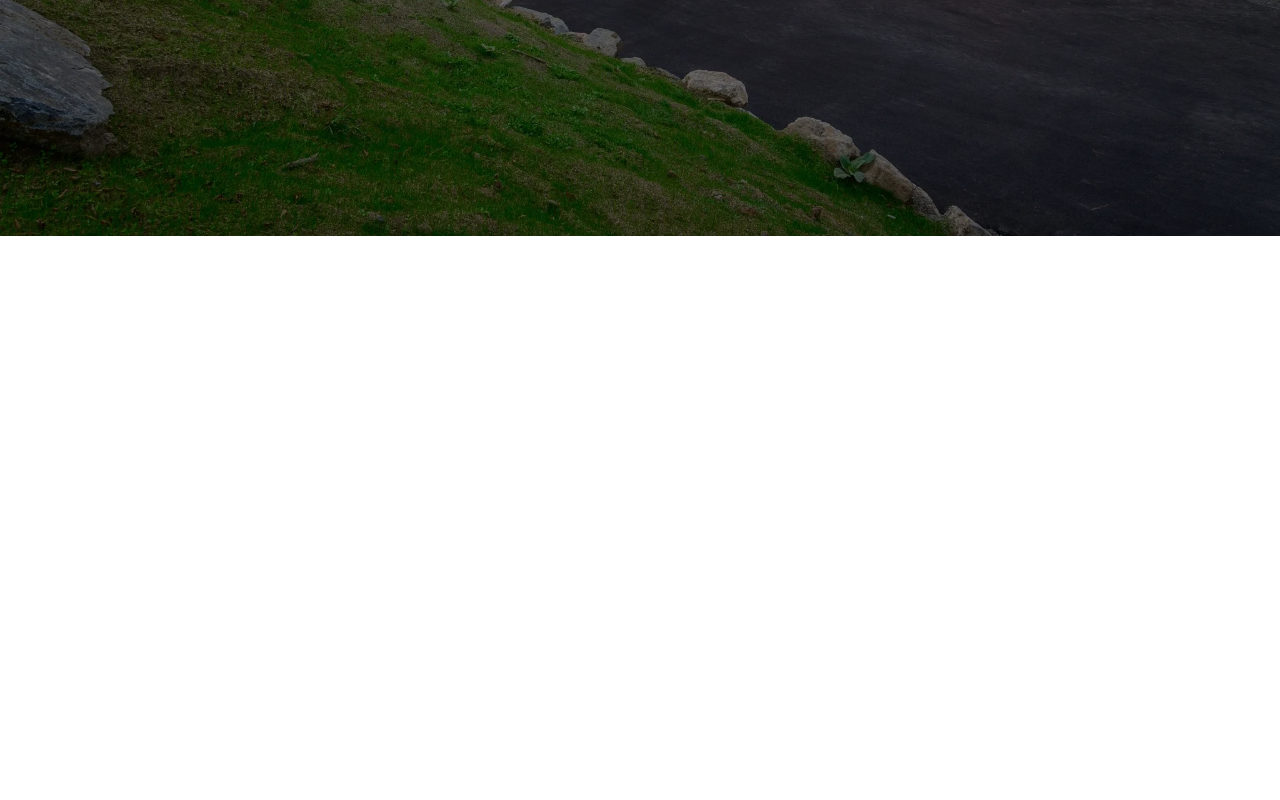
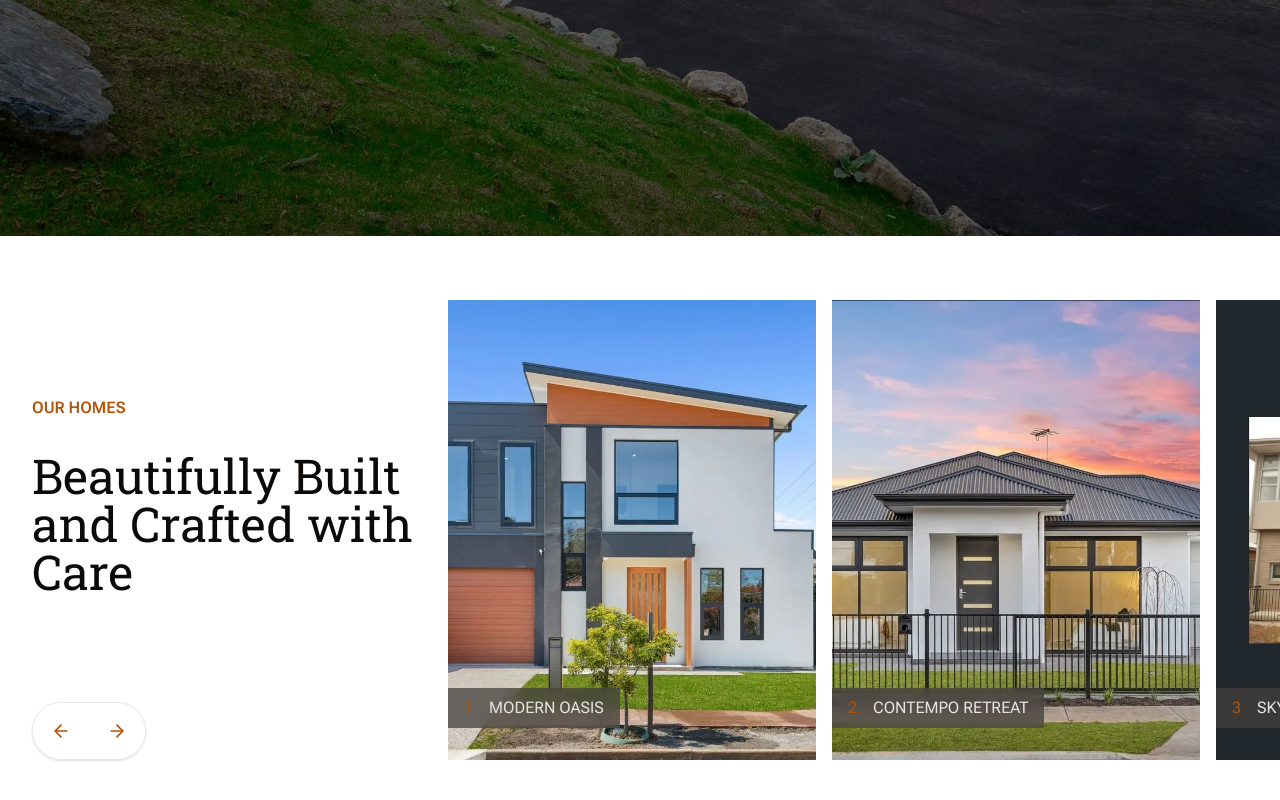
Before and after one commit to forkidd214/tung-homes, a Next.js app: page / in a window 1280 px wide. Shown: the part 564-1364 px from the top of the page. Before the commit the page ends 800 px from the top, so only its background shows below. Built offline with nearby package versions, Linux system fonts and the light colour scheme.

Commit message:
feat: add our-homes section for the home page

```diff
--- /dev/null
+++ b/src/app/_components/our-homes/index.ts
@@ -0,0 +1,3 @@
+import OurHomes from './our-homes'
+
+export default OurHomes
--- /dev/null
+++ b/src/app/_components/our-homes/our-homes.tsx
@@ -0,0 +1,105 @@
+import Image from 'next/image'
+import Link from 'next/link'
+
+import { cn } from '@/lib/utils'
+import { PROJECTS } from '@/data'
+import {
+  Carousel,
+  CarouselContent,
+  CarouselItem,
+  CarouselNext,
+  CarouselPrevious,
+} from '@/components/ui/carousel'
+
+type OurHomesProps = {}
+
+export default function OurHomes({}: OurHomesProps) {
+  return (
+    <section className={cn('relative isolate mx-auto max-w-7xl px-8 py-16')}>
+      {/* Title */}
+      <div className="z-10 mb-16 space-y-8 lg:absolute lg:left-8 lg:top-40 lg:w-[calc(33%-2rem)]">
+        <span className="block font-sans text-base font-semibold uppercase text-accent">
+          our homes
+        </span>
+        <h2 className="font-serif text-3xl lg:text-5xl">
+          Beautifully Built and Crafted with Care
+        </h2>
+      </div>
+
+      {/* Carousel */}
+      <Carousel
+        opts={{
+          align: 'start',
+          loop: true,
+        }}
+        // '50vw' counting scrollbar width leads to horizontal overflow
+        // Solve the issue by adding overflow-x-hidden to body
+        className="mr-[calc(50%-50vw)] flex flex-col items-center gap-16 lg:flex-row-reverse lg:items-end lg:justify-between"
+      >
+        {/* Carousel Content */}
+        <CarouselContent className="w-full lg:basis-2/3">
+          {PROJECTS.map((project, index) => (
+            <CarouselItem key={project.slug} className="basis-5/6 lg:basis-96">
+              <ProjectCard
+                className={'aspect-[4/5]'}
+                href={`/projects/${project.slug}`}
+                title={project.name}
+                index={index + 1}
+              >
+                <Image
+                  src={project.images[0]}
+                  alt={project.images[0].alt}
+                  fill
+                  style={{
+                    objectFit: 'cover',
+                  }}
+                  className="lg:transition lg:duration-200 lg:ease-linear lg:hover:scale-110 lg:hover:duration-1000"
+                />
+              </ProjectCard>
+            </CarouselItem>
+          ))}
+        </CarouselContent>
+
+        {/* Carousel Buttons */}
+        <div
+          // TODO: Add progress animation
+          className={cn(
+            'mr-8 w-fit space-x-0 rounded-full border',
+            'shadow *:border-0 *:text-accent hover:*:bg-background hover:*:text-accent',
+          )}
+        >
+          <CarouselPrevious className="rounded-r-none" />
+          <CarouselNext className="rounded-l-none" />
+        </div>
+      </Carousel>
+    </section>
+  )
+}
+
+type ProjectCardProps = {
+  href: string
+  children: React.ReactNode
+  title: string
+  index: number
+  className?: string
+}
+
+function ProjectCard({
+  href,
+  children,
+  title,
+  index,
+  className,
+}: ProjectCardProps) {
+  return (
+    <Link href={href}>
+      <div className={cn('relative overflow-hidden', className)}>
+        <div className="h-full">{children}</div>
+        <div className="absolute bottom-8 left-0 flex flex-row items-baseline justify-between gap-4 bg-primary/75 px-4 py-2 font-sans uppercase text-primary-foreground backdrop-blur">
+          <span className="text-accent">{index}</span>
+          <span>{title}</span>
+        </div>
+      </div>
+    </Link>
+  )
+}
--- a/src/app/globals.css
+++ b/src/app/globals.css
@@ -66,5 +66,6 @@
   }
   body {
     @apply bg-background text-foreground;
+    overflow-x: hidden;
   }
 }
--- a/src/app/page.tsx
+++ b/src/app/page.tsx
@@ -1,9 +1,11 @@
 import Hero from './_components/hero'
+import OurHomes from './_components/our-homes'
 
 export default function Home() {
   return (
-    <>
+    <div>
       <Hero />
-    </>
+      <OurHomes />
+    </div>
   )
 }
```
